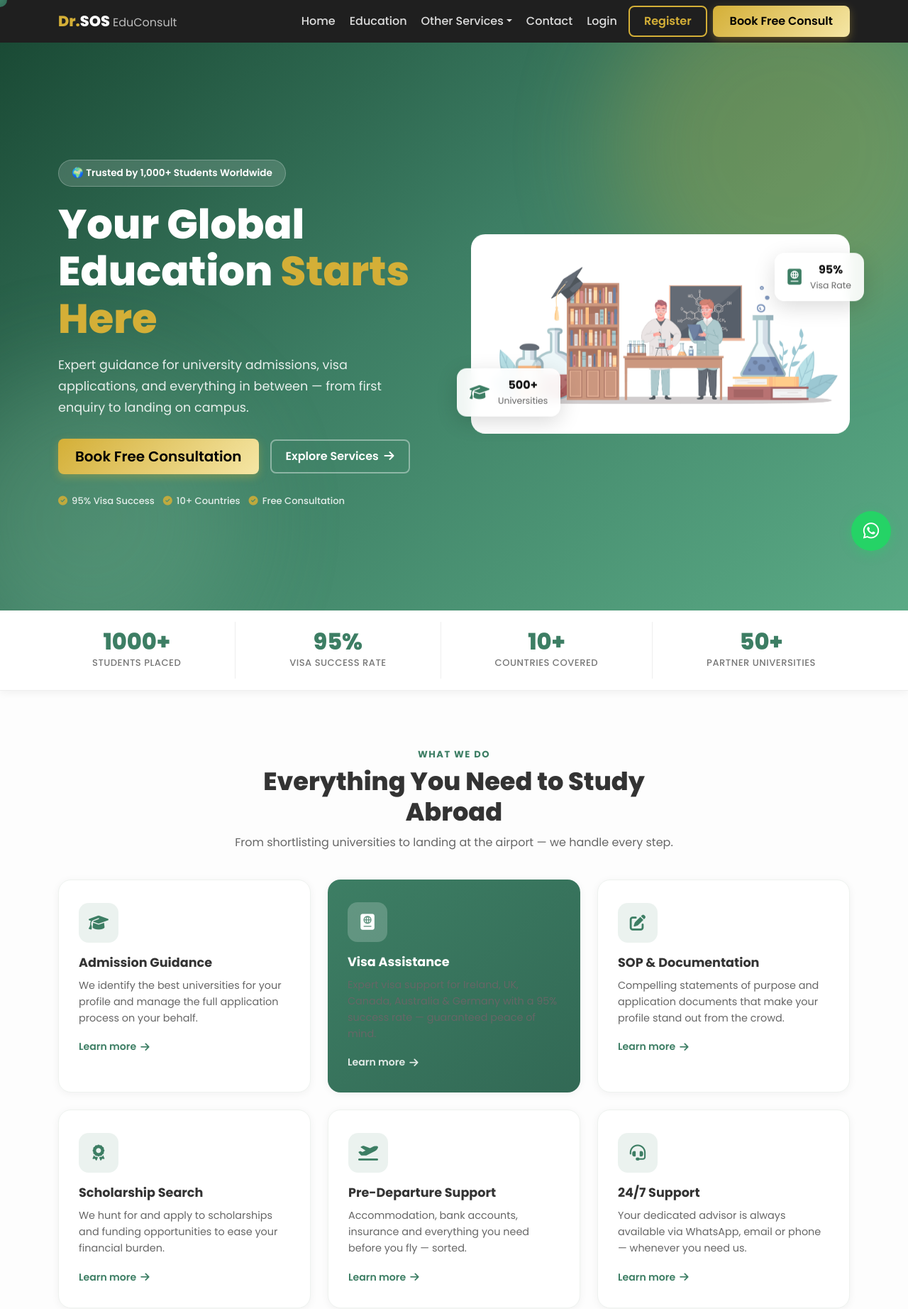
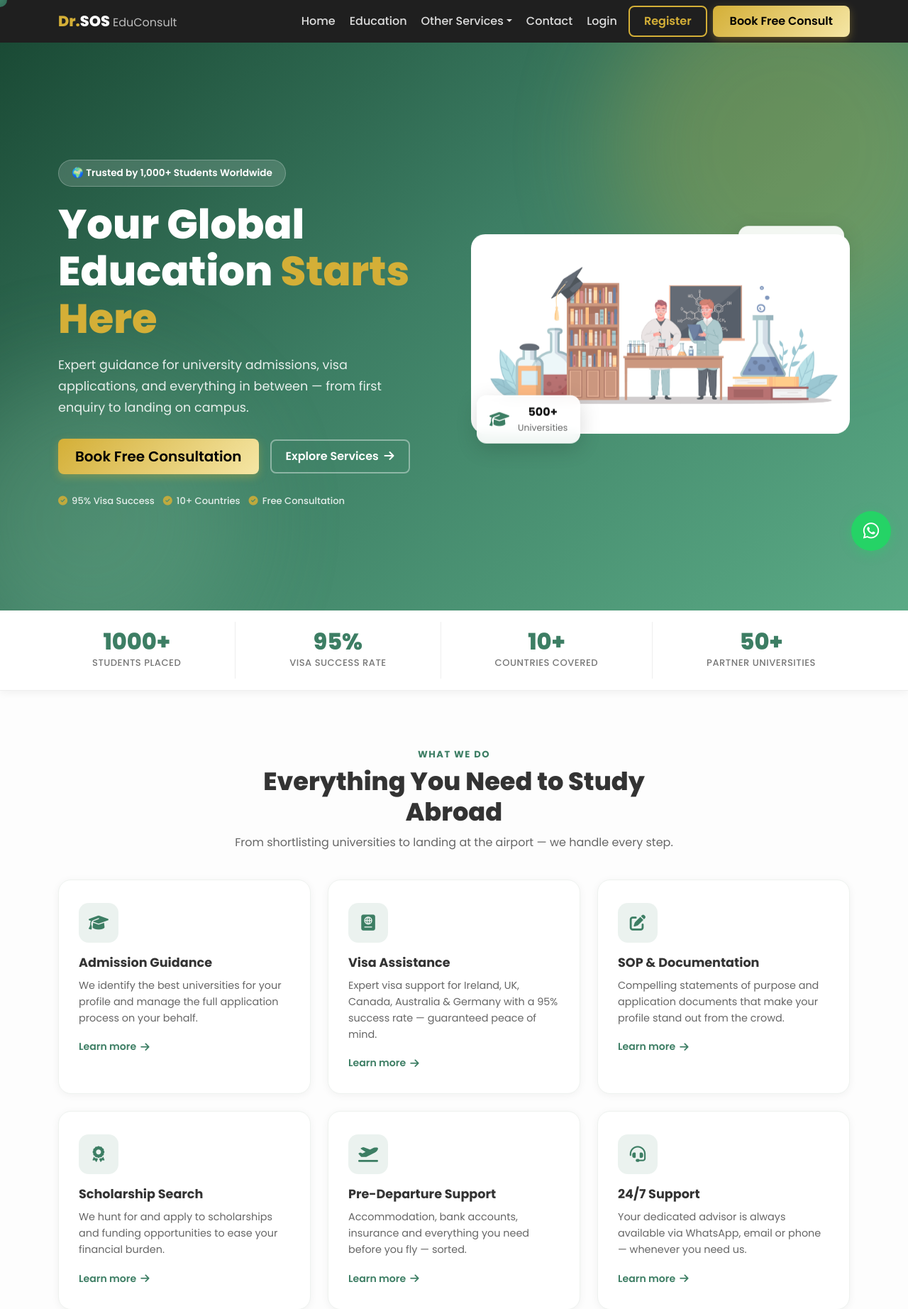
Before and after one commit to siddy-p/drsosonline, a Flask app: page / in a window 1280 px wide. Shown: the top 1844 px of the page at 71% size. Run offline with Flask 3, Linux system fonts and the light colour scheme.

Commit message:
fix: uniform service cards, reposition hero float cards for better image visibility

```diff
--- a/static/css/style.css
+++ b/static/css/style.css
@@ -90,8 +90,8 @@ a:hover{color:var(--primary);}
 .hero-float-card i{font-size:1.4rem;color:var(--primary);}
 .hero-float-card strong{display:block;font-size:1rem;font-weight:700;color:#111;}
 .hero-float-card span{color:#666;font-size:.78rem;}
-.hero-float-1{bottom:20px;left:-20px;animation:float 5s ease-in-out infinite;animation-delay:-.5s;}
-.hero-float-2{top:20px;right:-20px;animation:float 5s ease-in-out infinite;animation-delay:-2.5s;}
+.hero-float-top{top:-18px;right:8px;animation:float 5s ease-in-out infinite;animation-delay:-2.5s;}
+.hero-float-bottom{bottom:-18px;left:8px;animation:float 5s ease-in-out infinite;animation-delay:-.5s;}
 .hero-img-col{padding-top:20px;}
 
 /* ===================== PAGE HEROES ===================== */
--- a/templates/home.html
+++ b/templates/home.html
@@ -29,15 +29,16 @@
 
       <div class="col-lg-6 text-center hero-img-col">
         <div class="hero-img-wrap">
+          <!-- Top-right: Visa Rate -->
+          <div class="hero-float-card hero-float-top">
+            <i class="fas fa-passport"></i>
+            <div><strong>95%</strong><span>Visa Success</span></div>
+          </div>
           <img src="/static/images/hero.jpg" class="hero-img" alt="Students studying abroad">
-          <!-- Floating cards -->
-          <div class="hero-float-card hero-float-1">
+          <!-- Bottom-left: Universities -->
+          <div class="hero-float-card hero-float-bottom">
             <i class="fas fa-graduation-cap"></i>
             <div><strong>500+</strong><span>Universities</span></div>
-          </div>
-          <div class="hero-float-card hero-float-2">
-            <i class="fas fa-passport"></i>
-            <div><strong>95%</strong><span>Visa Rate</span></div>
           </div>
         </div>
       </div>
@@ -91,7 +92,7 @@
         </div>
       </div>
       <div class="col-lg-4 col-md-6 reveal">
-        <div class="home-service-card hsc-featured">
+        <div class="home-service-card">
           <div class="hsc-icon"><i class="fas fa-passport"></i></div>
           <h4>Visa Assistance</h4>
           <p>Expert visa support for Ireland, UK, Canada, Australia & Germany with a 95% success rate — guaranteed peace of mind.</p>
```
